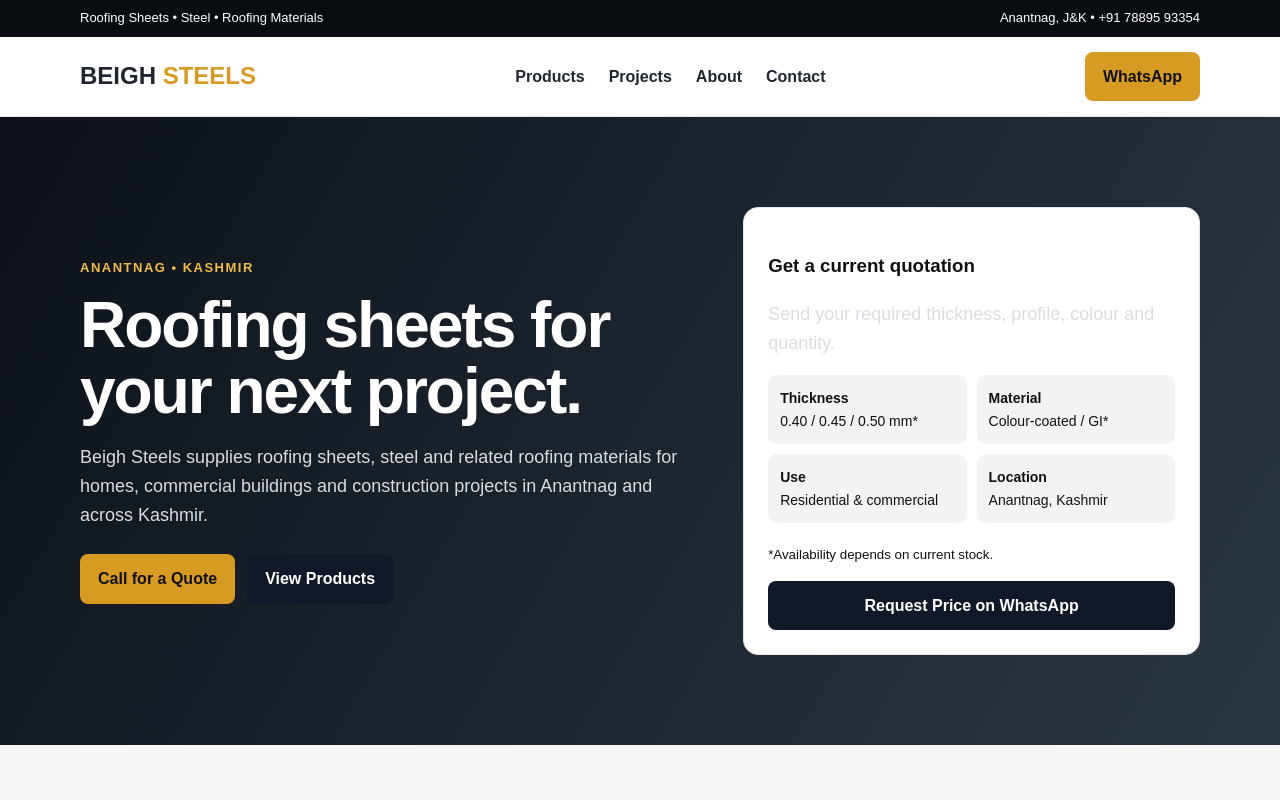
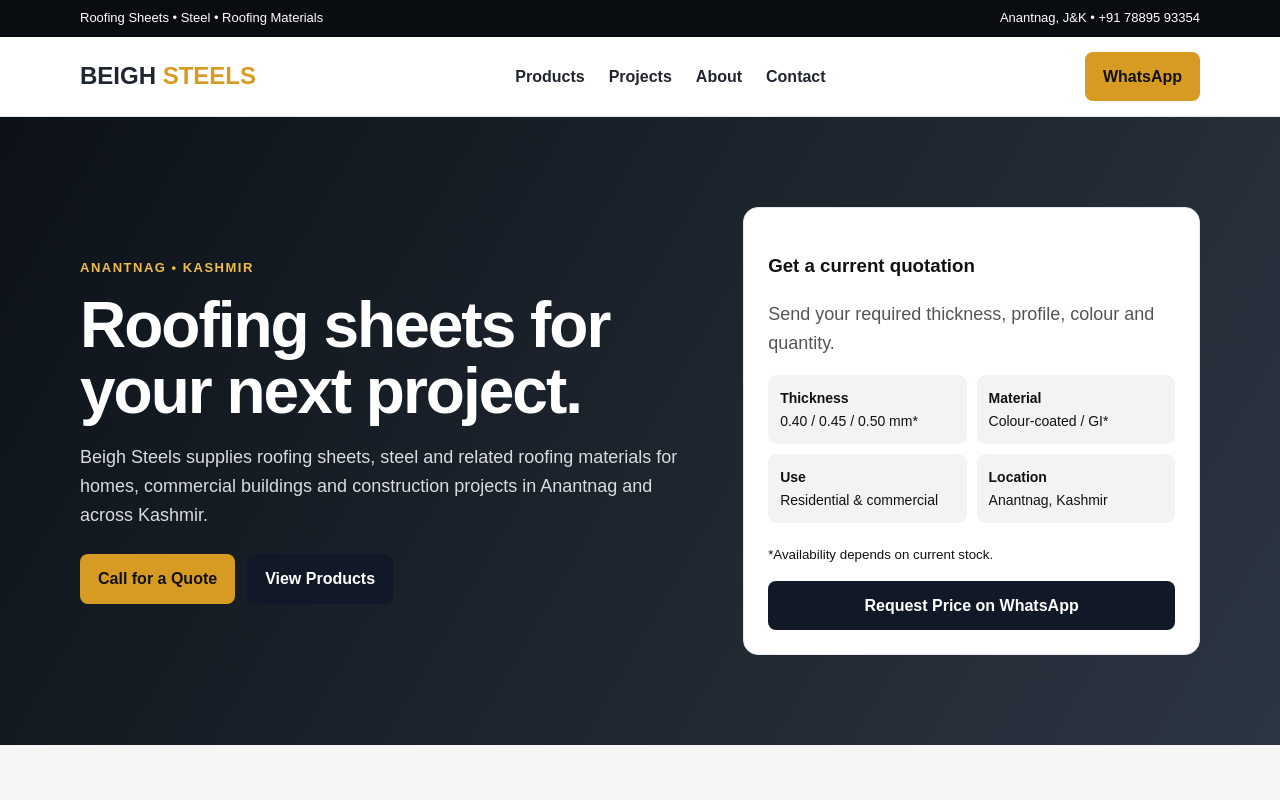
Before and after one commit to 8c77847t9y-code/beigh-steels, a plain HTML site: page index.html in a window 1280 px wide. Shown: the top 800 px of the page. Drawn offline with Linux system fonts and the light colour scheme.

Commit message:
Update index.html

```diff
--- a/index.html
+++ b/index.html
@@ -107,7 +107,7 @@
 
 <div class="box">
 <h3>Get a current quotation</h3>
-<p class="muted">Send your required thickness, profile, colour and quantity.</p>
+<p style="color:#555;">Send your required thickness, profile, colour and quantity.</p>
 <div class="spec">
 <div><b>Thickness</b><br>0.40 / 0.45 / 0.50 mm*</div>
 <div><b>Material</b><br>Colour-coated / GI*</div>
```
